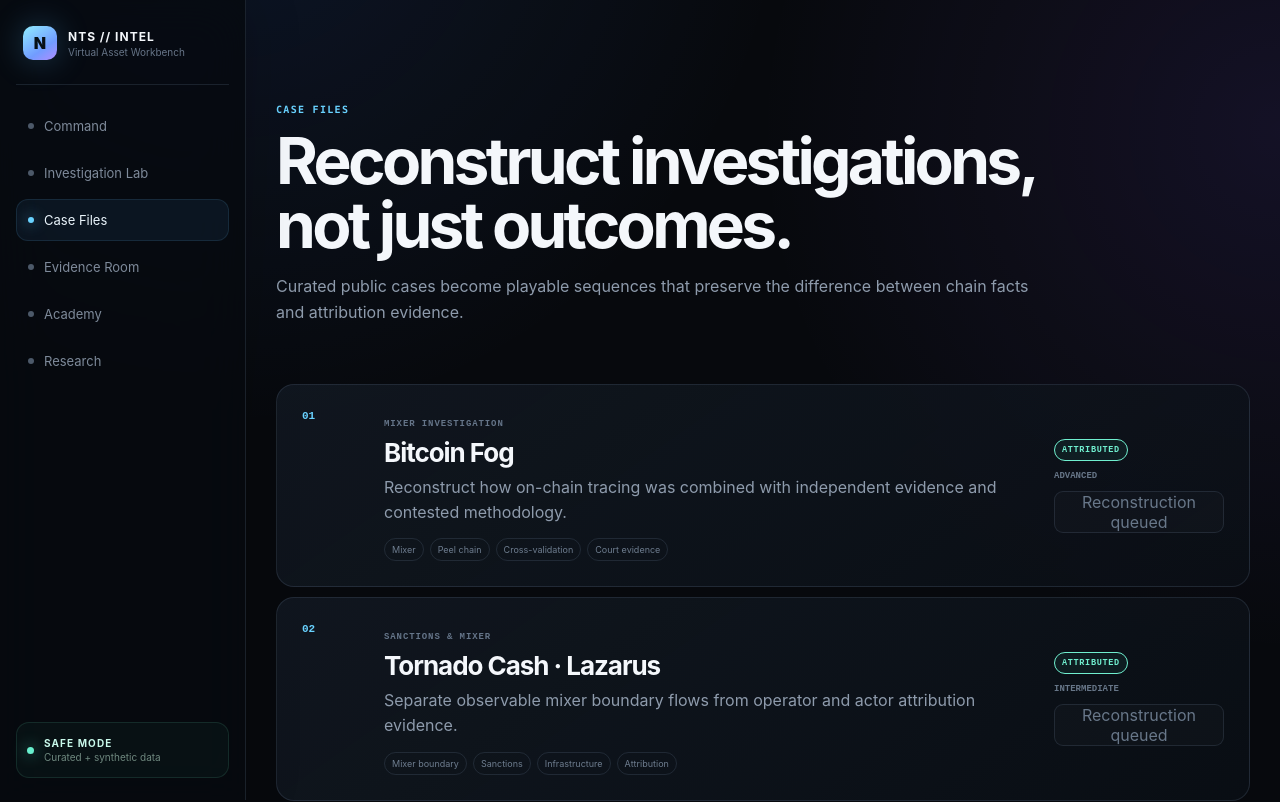
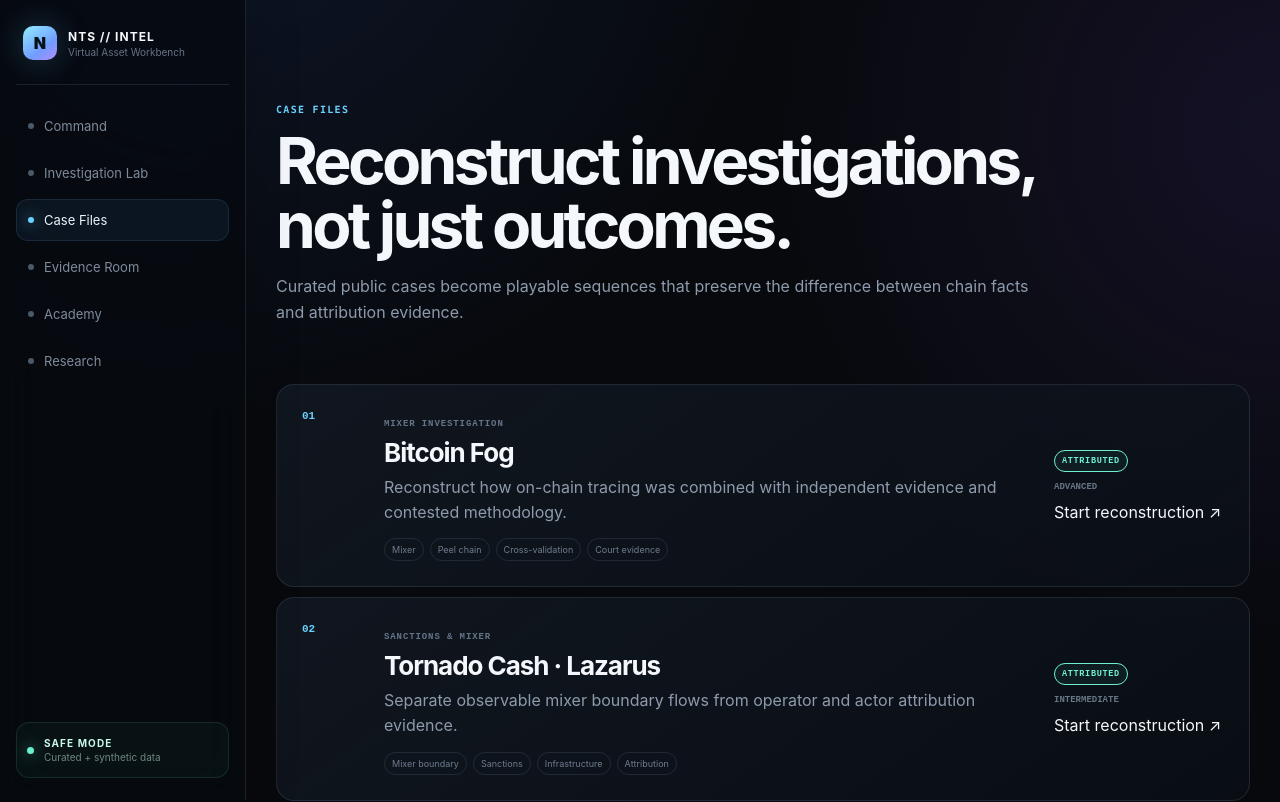
Before and after one commit to sapgun/nts-virtual-asset-tracking, a Next.js app: page /cases in a window 1280 px wide. Shown: the top 802 px of the page. Built offline with nearby package versions, Linux system fonts and the light colour scheme.

Commit message:
feat(cases): link case library to reconstructions

```diff
--- a/app/cases/page.tsx
+++ b/app/cases/page.tsx
@@ -1,3 +1,4 @@
+import Link from "next/link";
 import { StateBadge } from "@/components/state-badge";
 import { caseFiles } from "@/lib/mock-data";
 
@@ -25,7 +26,9 @@
             <div className="case-side">
               <StateBadge state={caseFile.evidenceState} />
               <small>{caseFile.difficulty}</small>
-              <button disabled>Reconstruction queued</button>
+              <Link className="case-start-link" href={"/cases/" + caseFile.id}>
+                Start reconstruction ↗
+              </Link>
             </div>
           </article>
         ))}
```
